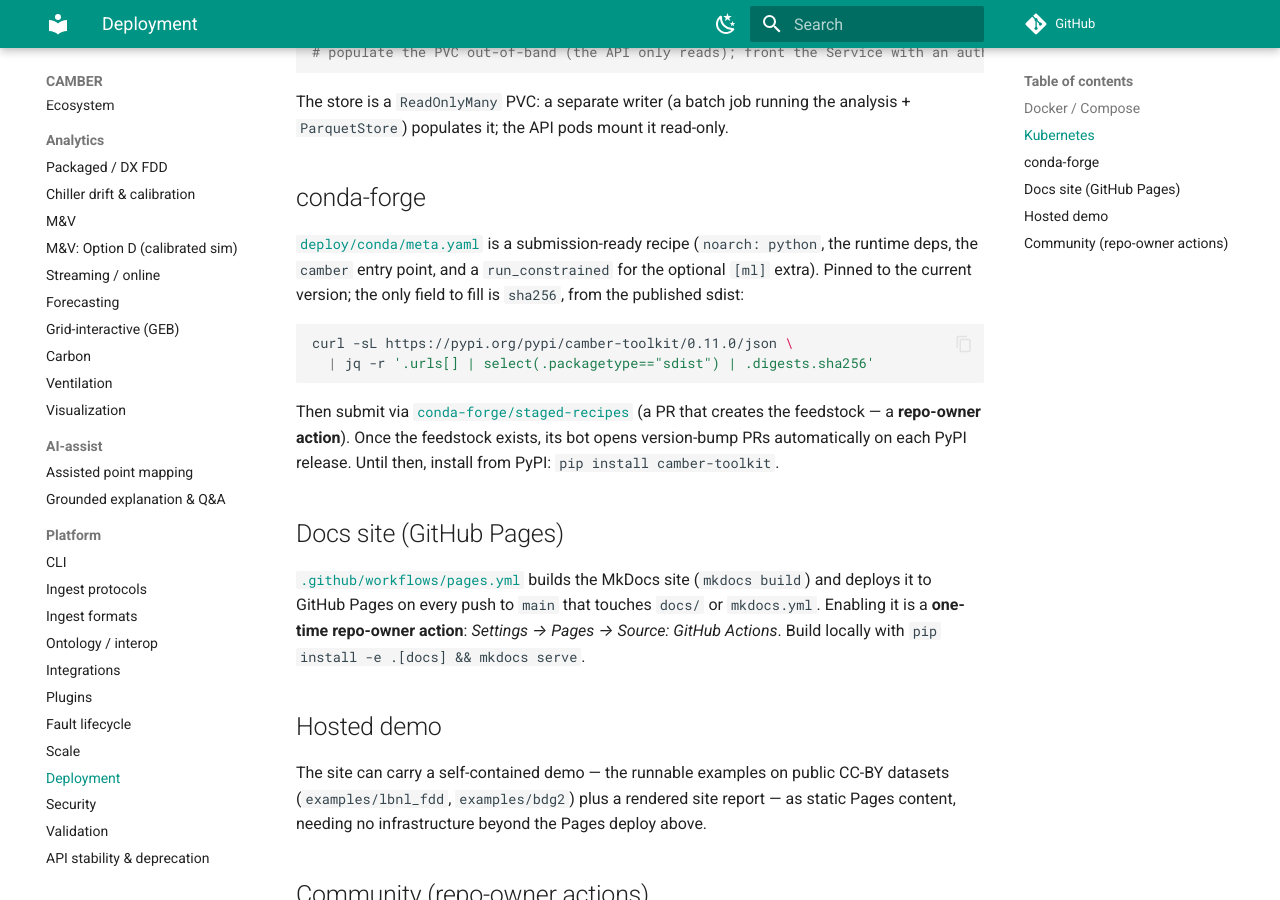
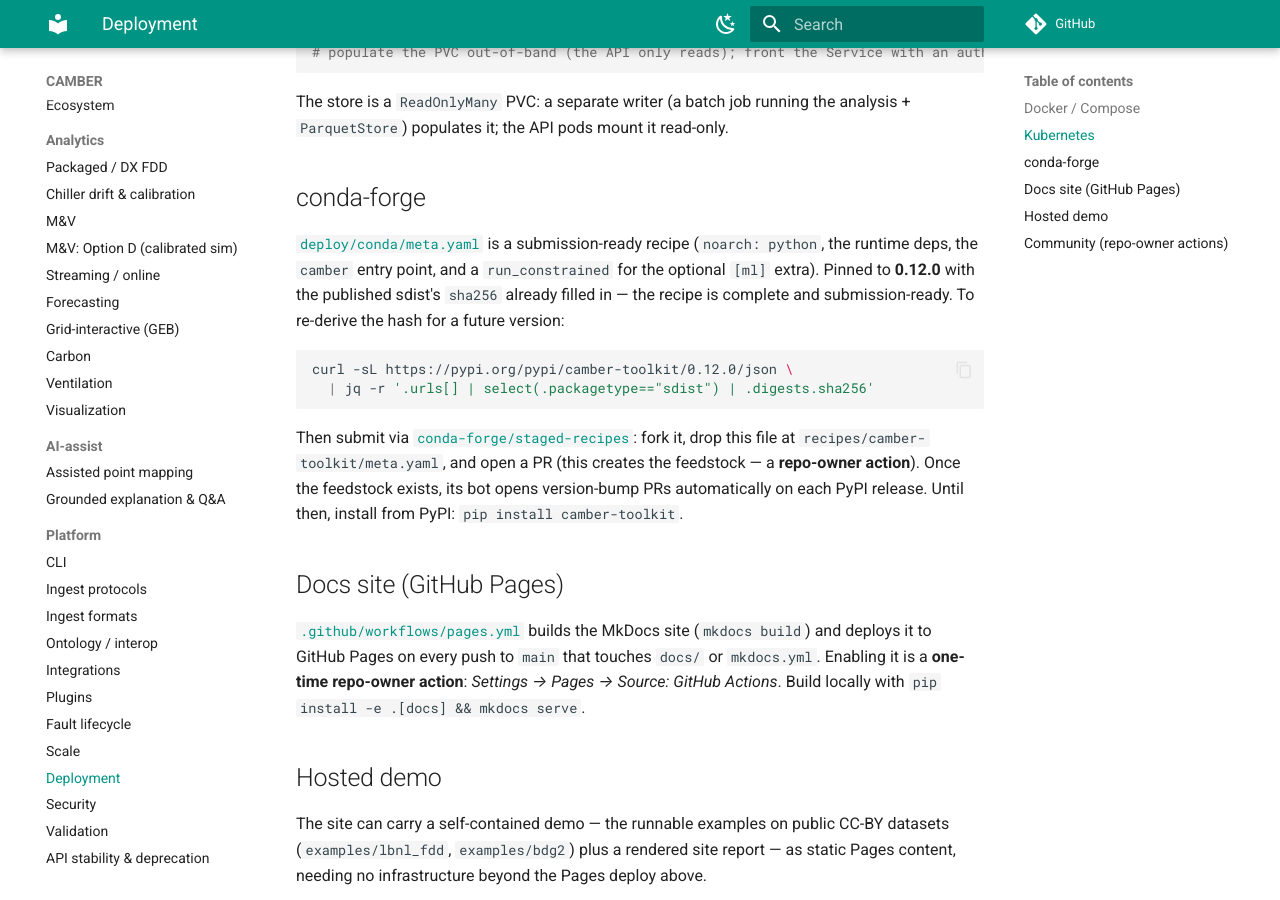
Before and after one commit to yroussev/camber, an MkDocs documentation site: the page built from docs/DEPLOY.md, in a window 1280 px wide and 900 px high, scrolled down 610 px. Built offline with MkDocs 1.6.1 and Material for MkDocs 9.7.7, drawn with Linux system fonts in a browser that asks for light colours; comment, search, counter and statistics services are not loaded.

Commit message:
Packaging & community prep: conda recipe (0.12.0 sha), PEP-541 draft, Discussions templates, docs completeness

````diff
--- a/docs/DEPLOY.md
+++ b/docs/DEPLOY.md
@@ -30,17 +30,18 @@
 
 [`deploy/conda/meta.yaml`](../deploy/conda/meta.yaml) is a submission-ready recipe (`noarch: python`,
 the runtime deps, the `camber` entry point, and a `run_constrained` for the optional `[ml]` extra).
-Pinned to the current version; the only field to fill is `sha256`, from the published sdist:
+Pinned to **0.12.0** with the published sdist's `sha256` already filled in — the recipe is complete
+and submission-ready. To re-derive the hash for a future version:
 
 ```bash
-curl -sL https://pypi.org/pypi/camber-toolkit/0.11.0/json \
+curl -sL https://pypi.org/pypi/camber-toolkit/0.12.0/json \
   | jq -r '.urls[] | select(.packagetype=="sdist") | .digests.sha256'
 ```
 
-Then submit via [`conda-forge/staged-recipes`](https://github.com/conda-forge/staged-recipes) (a PR
-that creates the feedstock — a **repo-owner action**). Once the feedstock exists, its bot opens
-version-bump PRs automatically on each PyPI release. Until then, install from PyPI:
-`pip install camber-toolkit`.
+Then submit via [`conda-forge/staged-recipes`](https://github.com/conda-forge/staged-recipes): fork
+it, drop this file at `recipes/camber-toolkit/meta.yaml`, and open a PR (this creates the feedstock —
+a **repo-owner action**). Once the feedstock exists, its bot opens version-bump PRs automatically on
+each PyPI release. Until then, install from PyPI: `pip install camber-toolkit`.
 
 ## Docs site (GitHub Pages)
 
````
Also changed, not shown: CONTRIBUTING.md (+3 -2 lines), README.md (+7 -0 lines), docs/CAPABILITIES.md (+8 -0 lines), docs/dev/DISCUSSIONS-WELCOME.md (added, +39 -0 lines), docs/dev/PEP-541-REQUEST.md (added, +72 -0 lines), 3 other files.
